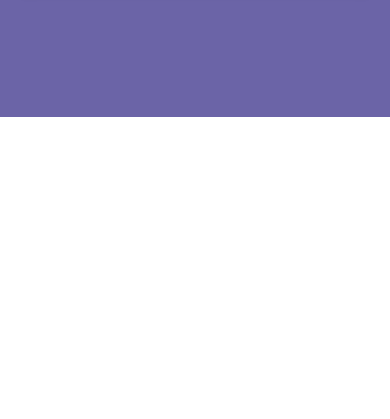
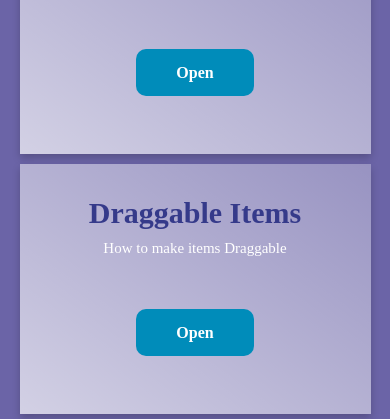
Before and after one commit to Xerrex/countdown-snack, a plain HTML site: page index.html in a window 390 px wide. Shown: the part 727-1146 px from the top of the page. Before the commit the page ends 844 px from the top, so only its background shows below. Drawn offline with Linux system fonts and the light colour scheme.

Commit message:
Improve card responsivity to screen size change

```diff
--- a/home.css
+++ b/home.css
@@ -4,10 +4,9 @@
     box-sizing: border-box;
 }
 
-main{
-    height: 100vh;
+body{
+    height: 100%;
     background-color: rgb(107, 100, 167);
-    padding-top: 50px;
 }
 
 .header{
@@ -43,7 +42,8 @@ main{
         rgba(255, 255, 255, 0.7),
         rgba(255, 255, 255, 0.3)
     );
-    width: auto;
+    height: 250px;
+    width: 300px;
     margin: 5px;
     padding: 10px;
 }
@@ -58,10 +58,10 @@ main{
     flex-direction: column;
     justify-content: space-between;
     align-items: center;
-
+    position:relative;
 }
 
-.button{
+.card-button{
     padding: 15px 40px;
     border:none;
     border-radius: 10px;
@@ -88,9 +88,18 @@ main{
     word-wrap: break-word;
 }
 
+.card-actions{
+    position: absolute;
+    top:150px;
+}
+
 @media (max-width:800px){
     .apps{
         flex-direction: column;
         justify-content: space-between;
     }
+
+    .card{
+        width: 90%;
+    }
 }
--- a/home.js
+++ b/home.js
@@ -15,6 +15,11 @@ const apps = [
         name: "Rock Paper & Scissors",
         description: "This is the rock paper & scissors game.",
         link:"rps-game/index.html"
+    },
+    {
+        name: "Draggable Items",
+        description: "How to make items Draggable",
+        link:"draggable-items/index.html"
     }
 ]
 
@@ -29,9 +34,11 @@ const js_snacks = ()=>{
                 <div class="card-content">
                     <h4 class="card-title">${app.name}</h4>
                     <p class="card-desc">${app.description}</p>
-                    <a class="button" href="${root_url}/${app.link}"
-                        target="_blank"
-                        rel="noreferrer noopener">Open</a>
+                    <div class="card-actions">
+                        <a class="card-button" href="${root_url}/${app.link}"
+                        target="_blank" rel="noreferrer noopener">Open</a>
+                    </div>
+
                 </div>
             </div>
             `;
```
